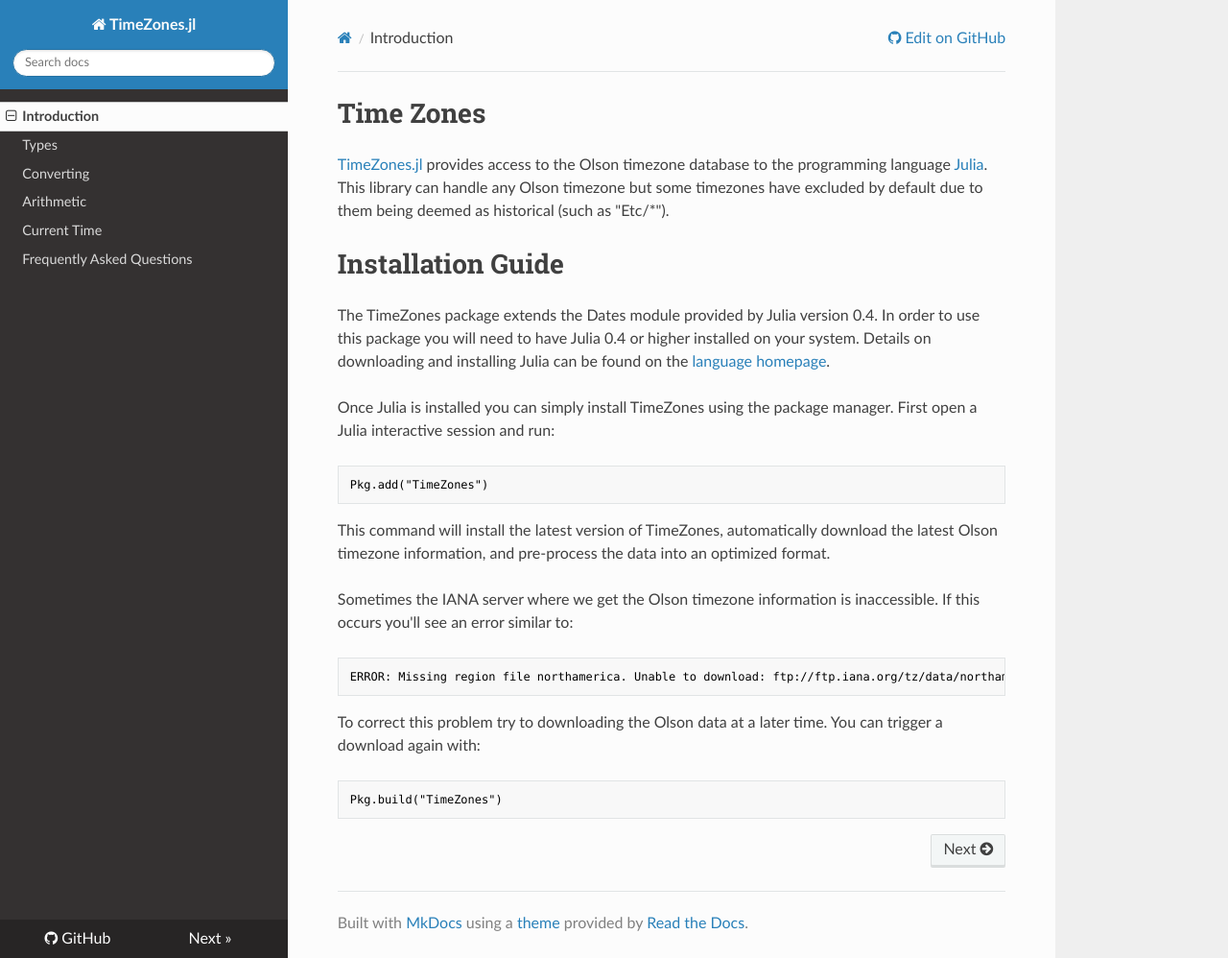
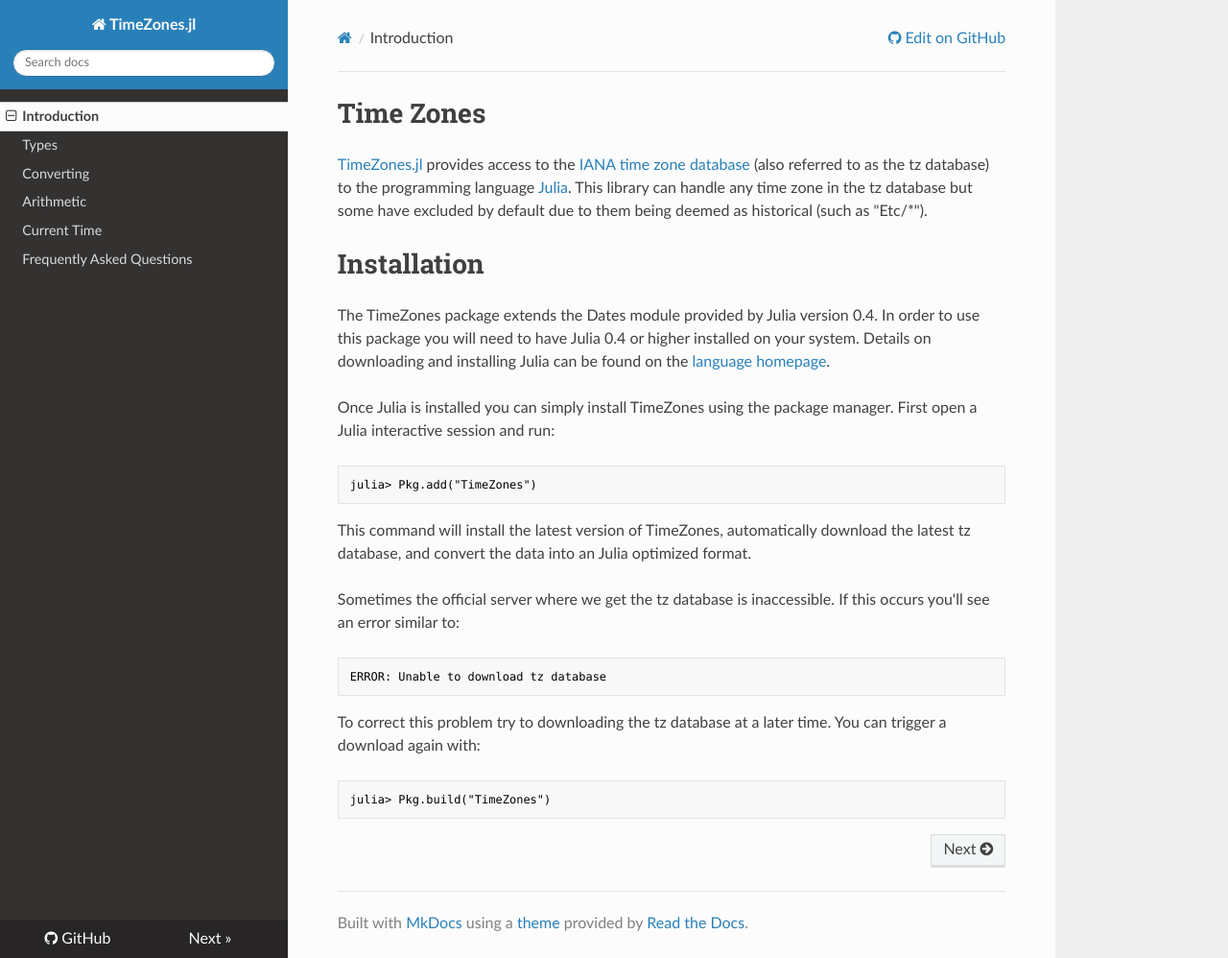
Before and after one commit to JuliaTime/TimeZones.jl, an MkDocs documentation site: the page built from docs/index.md, in a window 1280 px wide and 998 px high. Shown: the whole window at 96% size. Built offline with MkDocs 1.6.1, drawn with Linux system fonts in a browser that asks for light colours; nearby versions of some CDN libraries; old or Windows-style settings are respelled for this version of MkDocs.

Commit message:
Corrections regarding spelling of time zone(s)
Changes include:
- Adding additional links to README
- Revised feature list to read better
- Changed build.jl to refer to "tz database" rather than "TZ data"
- Changed documentation to refer mostly refer to "tz database" rather
  than "Olson database"
- Changed incorrect "timezones" to "time zones" in documentation
- Changed "timezone" to be "time zone" in documentation. Note that
  "timezone" is a correct spelling but I want to be consistent with
  "time zones". Additionally for code "timezone" will continue to be
  used as a variable name.
- Corrected outdated error message in Installation

````diff
--- a/docs/index.md
+++ b/docs/index.md
@@ -1,28 +1,28 @@
 Time Zones
 ==========
 
-[TimeZones.jl](https://github.com/quinnj/TimeZones.jl) provides access to the Olson timezone database to the programming language [Julia](http://julialang.org/). This library can handle any Olson timezone but some timezones have excluded by default due to them being deemed as historical (such as "Etc/*").
+[TimeZones.jl](https://github.com/quinnj/TimeZones.jl) provides access to the [IANA time zone database](http://www.iana.org/time-zones) (also referred to as the tz database) to the programming language [Julia](http://julialang.org/). This library can handle any time zone in the tz database but some have excluded by default due to them being deemed as historical (such as "Etc/*").
 
-# Installation Guide
+# Installation
 
 The TimeZones package extends the Dates module provided by Julia version 0.4. In order to use this package you will need to have Julia 0.4 or higher installed on your system. Details on downloading and installing Julia can be found on the [language homepage](http://julialang.org/).
 
 Once Julia is installed you can simply install TimeZones using the package manager. First open a Julia interactive session and run:
 
 ```julia
-Pkg.add("TimeZones")
+julia> Pkg.add("TimeZones")
 ```
 
-This command will install the latest version of TimeZones, automatically download the latest Olson timezone information, and pre-process the data into an optimized format.
+This command will install the latest version of TimeZones, automatically download the latest tz database, and convert the data into an Julia optimized format.
 
-Sometimes the IANA server where we get the Olson timezone information is inaccessible. If this occurs you'll see an error similar to:
+Sometimes the official server where we get the tz database is inaccessible. If this occurs you'll see an error similar to:
 
 ```julia
-ERROR: Missing region file northamerica. Unable to download: ftp://ftp.iana.org/tz/data/northamerica
+ERROR: Unable to download tz database
 ```
 
-To correct this problem try to downloading the Olson data at a later time. You can trigger a download again with:
+To correct this problem try to downloading the tz database at a later time. You can trigger a download again with:
 
 ```julia
-Pkg.build("TimeZones")
+julia> Pkg.build("TimeZones")
 ```
````
Also changed, not shown: README.md (+7 -7 lines), docs/arithmetic.md (+1 -1 lines), docs/faq.md (+3 -3 lines), docs/types.md (+3 -3 lines), 14 other files.
